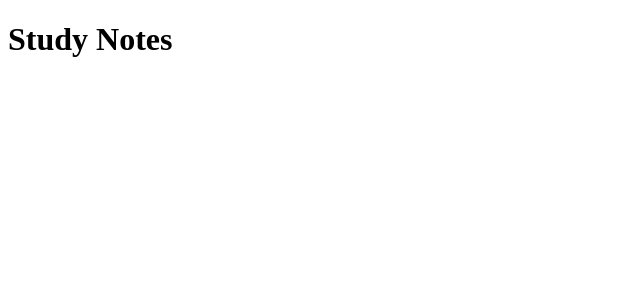
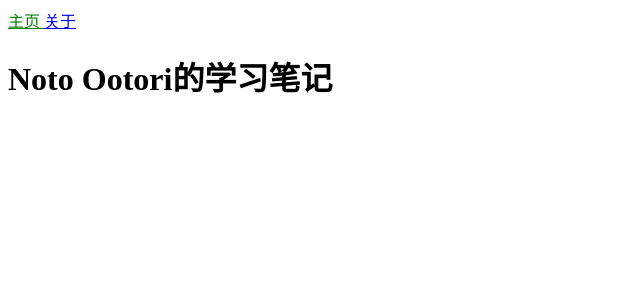
Before and after one commit to NotoOotori/notoootori.github.io, a Jekyll site: the page built from index.md, in a window 1280 px wide. Shown: the top 300 px of the page, without its empty margins (0-640 px from the left). Built offline with Jekyll 4.4.1, drawn with Linux system fonts in a browser that asks for light colours.

Commit message:
feat: Initialize the pages.
Apply filetype html to all layouts. Test chinese typeset and assets.

```diff
--- a/Gemfile
+++ b/Gemfile
@@ -2,3 +2,4 @@ source "https://rubygems.org"
 
 gem "jekyll"
 gem "html-proofer"
+gem 'wdm', '>= 0.1.0' if Gem.win_platform?
--- a/_config.yml
+++ b/_config.yml
@@ -1 +1 @@
-exclude: [vendor, python]
+exclude: [vendor]
--- /dev/null
+++ b/_data/navigation.yml
@@ -0,0 +1,4 @@
+- name: 主页
+  link: /
+- name: 关于
+  link: /about.html
--- /dev/null
+++ b/_includes/navigation.html
@@ -0,0 +1,7 @@
+<nav>
+    {% for item in site.data.navigation %}
+        <a href="{{ item.link }}" {% if page.url == item.link %}class="navigation current"{% endif %}>
+            {{ item.name }}
+        </a>
+    {% endfor %}
+</nav>
--- a/_layouts/default.html
+++ b/_layouts/default.html
@@ -4,8 +4,10 @@
     <meta charset="utf-8">
     {% include mathjax.html %}
     <title>{{ page.title }}</title>
+    <link rel="stylesheet" href="/assets/css/styles.css">
   </head>
   <body>
+    {% include navigation.html %}
     {{ content }}
   </body>
 </html>
--- /dev/null
+++ b/_sass/main.scss
@@ -0,0 +1,3 @@
+.navigation.current{
+    color: green;
+}
--- /dev/null
+++ b/assets/css/styles.scss
@@ -0,0 +1,4 @@
+---
+---
+
+@import "main";
--- a/index.md
+++ b/index.md
@@ -1,10 +1,10 @@
 ---
 layout: default
-title: Study Notes
+title: Noto Ootori的学习笔记
 ---
 
 <!-- markdownlint-disable MD025 -->
-# Study Notes
+# {{ page.title }}
 <!-- markdownlint-enable MD025 -->
 
 {% for post in site.posts %}
```
Also changed, not shown: _layouts/post.html (added, +8 -0 lines), _layouts/post.md (deleted, +0 -9 lines), about.md (added, +10 -0 lines).
